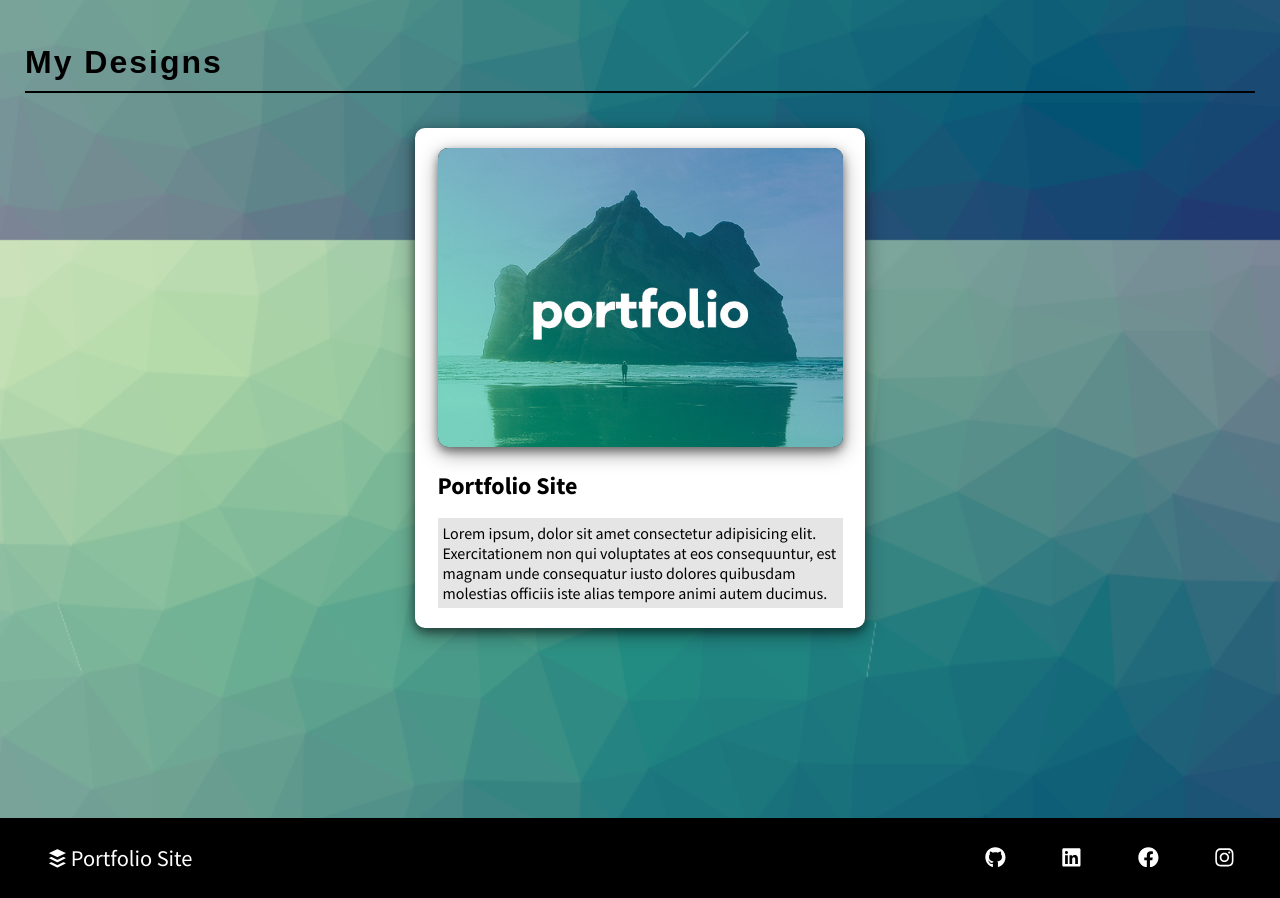
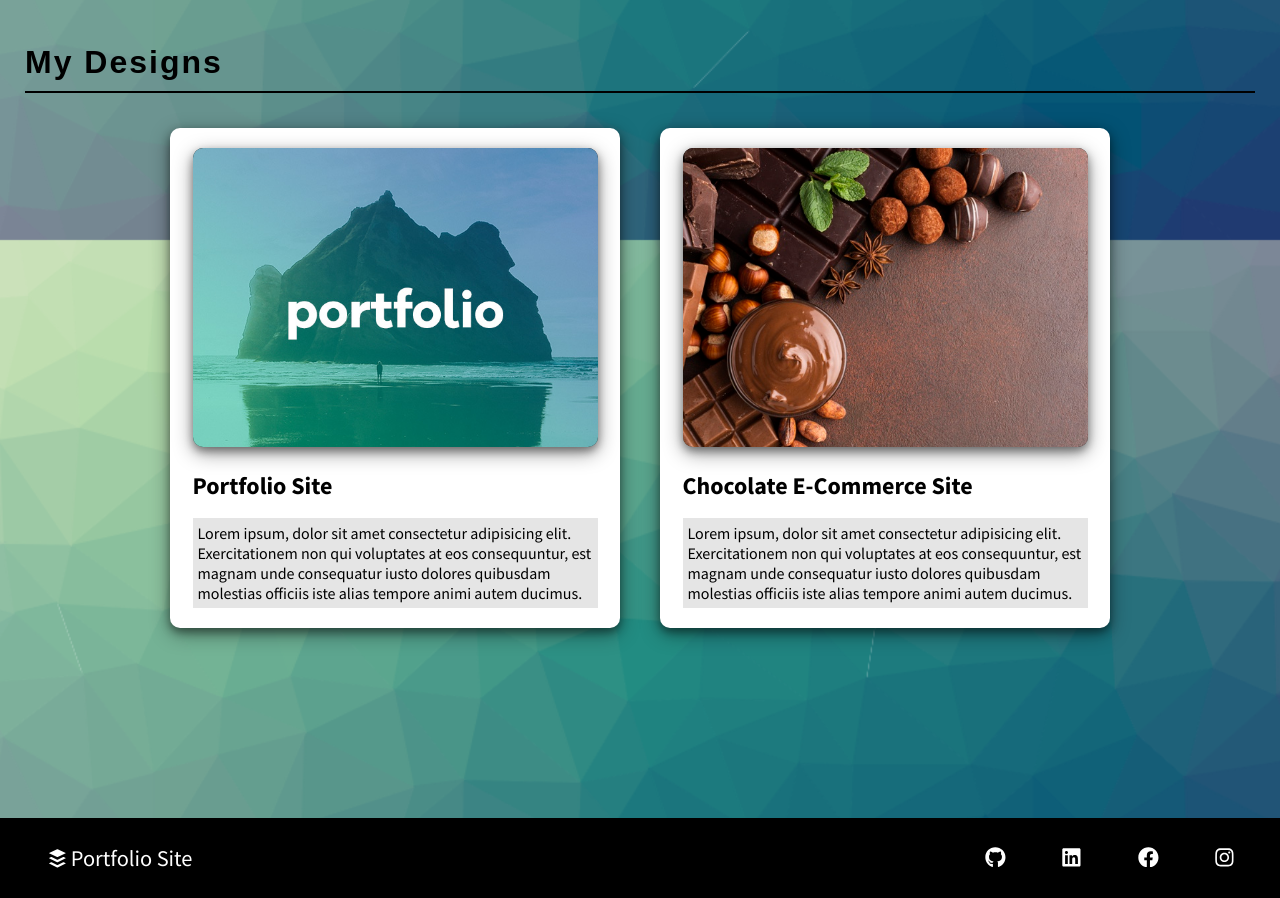
Before and after one commit to spsomesh2001/portfolio-site, a React (Create React App) app: page / in a window 1280 px wide. Shown: the part 1360-2258 px from the top of the page. Built offline with nearby package versions, Linux system fonts and the light colour scheme; the HTML template or start-up script is replaced by a standard one; a web font is replaced by a local one.

Commit message:
added choco-site to portfolio

```diff
--- a/src/components/MainSection/MainSection.jsx
+++ b/src/components/MainSection/MainSection.jsx
@@ -2,7 +2,7 @@ import React from 'react'
 import { MainContainer, MainContentWrapper, SectionHeading, SectionItem, SectionWrapper, Sites } from './MainSectionElements'
 import { IconContext } from 'react-icons/lib'
 import Site from './Site'
-import { sitep1, sitep2, sitep3, sitep4, sitemy1} from './data'
+import { sitep1, sitep2, sitep3, sitep4, sitemy1, sitemy2} from './data'
 
 
 const MainSection = () => {
@@ -29,6 +29,7 @@ const MainSection = () => {
             <SectionHeading id="myDesign">My Designs</SectionHeading>
             <Sites>
               <Site {...sitemy1}></Site>
+              <Site {...sitemy2}></Site>
             </Sites>
           </SectionItem>
         </SectionWrapper>
--- a/src/components/MainSection/data.jsx
+++ b/src/components/MainSection/data.jsx
@@ -1,5 +1,6 @@
 import { FaBuffer, FaMagento, FaPizzaSlice, FaTypo3 } from "react-icons/fa"
 import { MdFingerprint } from 'react-icons/md'
+import { GiChocolateBar } from 'react-icons/gi'
 
 import sp1 from "../../images/sitep1.jpg"
 import sp2 from "../../images/sitep2.jpg"
@@ -7,6 +8,7 @@ import sp3 from "../../images/sitep3.jpg"
 import sp4 from "../../images/sitep4.jpg"
 
 import sm1 from "../../images/sitemy1.jpg"
+import sm2 from "../../images/sitemy2.jpg"
 
 export const sitep1 = {
   goTo: "/",
@@ -62,3 +64,14 @@ export const sitemy1 = {
   siteHeading: "Portfolio Site",
   siteDesc: "Lorem ipsum, dolor sit amet consectetur adipisicing elit. Exercitationem non qui voluptates at eos consequuntur, est magnam unde consequatur iusto dolores quibusdam molestias officiis iste alias tempore animi autem ducimus."
 }
+
+export const sitemy2 = {
+  goTo: "//spsomesh2001.github.io/choco-site/",
+  tab: true,
+  self: false,
+  siteIcon: <GiChocolateBar />,
+  src: sm2,
+  alt: "sitemy2-img",
+  siteHeading: "Chocolate E-Commerce Site",
+  siteDesc: "Lorem ipsum, dolor sit amet consectetur adipisicing elit. Exercitationem non qui voluptates at eos consequuntur, est magnam unde consequatur iusto dolores quibusdam molestias officiis iste alias tempore animi autem ducimus."
+}
```
Also changed, not shown: src/images/sitemy2.jpg (added).
